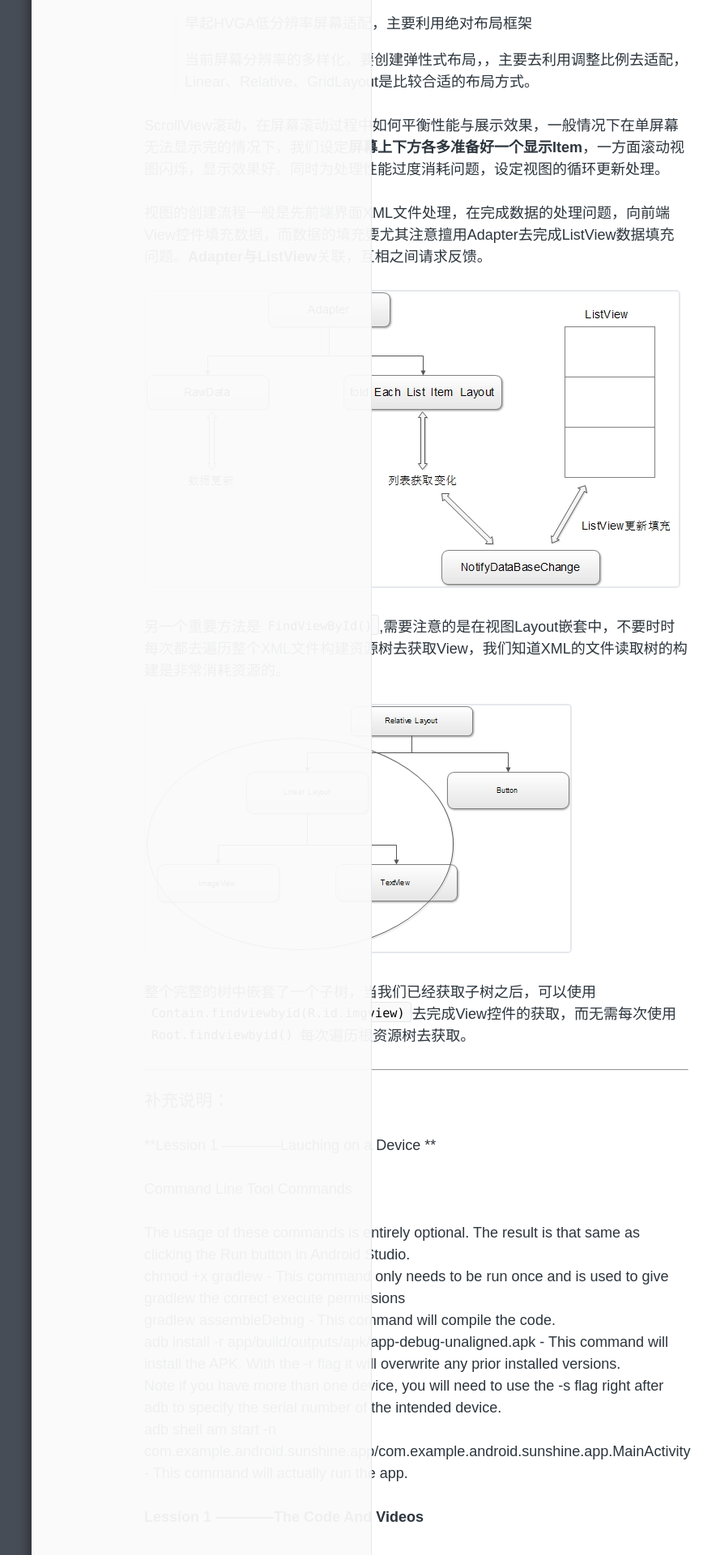
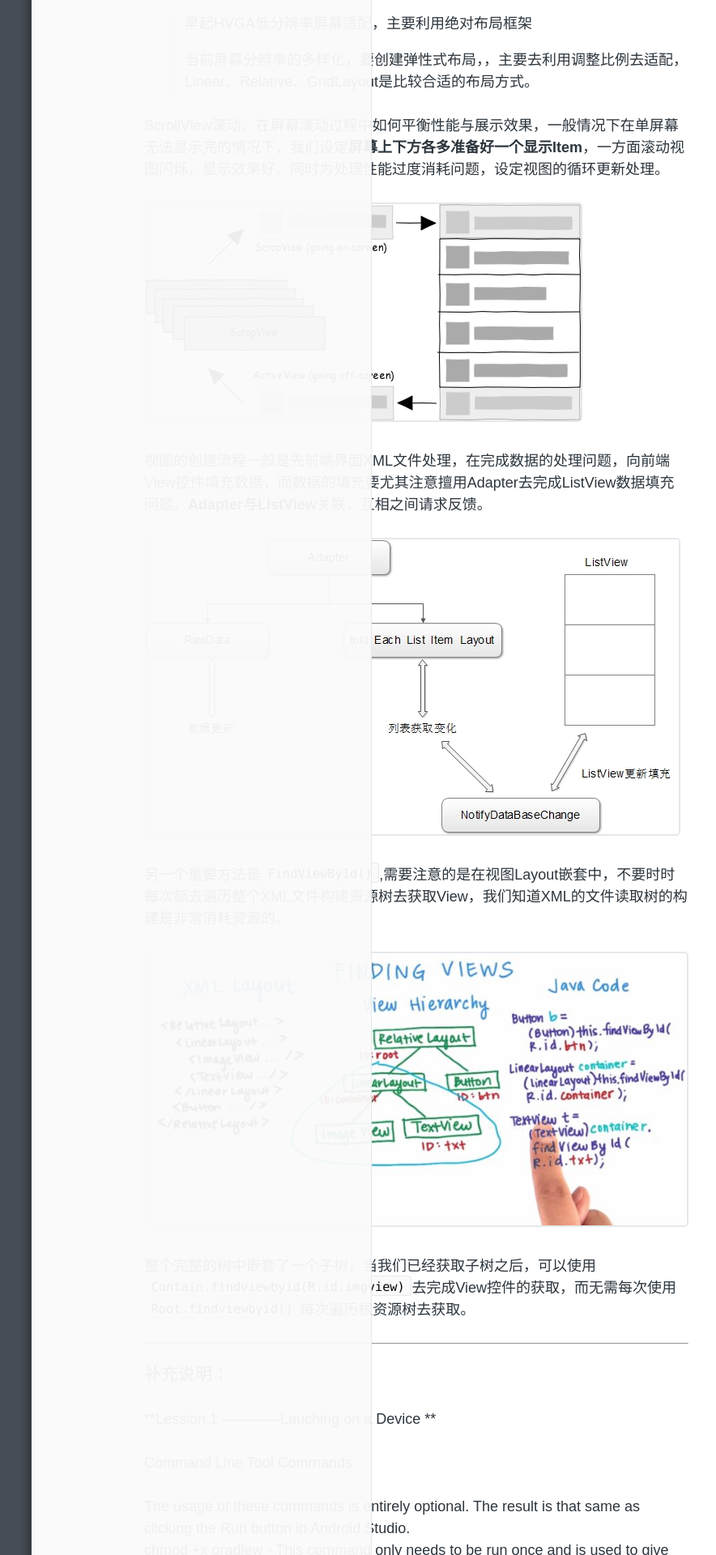
Before and after one commit to enlipan/enlipan.github.io, a Jekyll site: the page built from _posts/2015-4-12-The-Android-Beginning.md, in a window 1280 px wide. Shown: the part 1760-3680 px from the top of the page at 81% size, without its empty margins (126-1010 px from the left). Built offline with Jekyll 4.4.1, drawn with Linux system fonts in a browser that asks for light colours; comment, search, counter and statistics services are not loaded; some of the changed text lies outside the part shown.

Commit message:
modify Android begin 1

```diff
--- a/_posts/2015-4-12-The-Android-Beginning.md
+++ b/_posts/2015-4-12-The-Android-Beginning.md
@@ -41,6 +41,8 @@ Android屏幕适配：
 
 ScrollView滚动，在屏幕滚动过程中如何平衡性能与展示效果，一般情况下在单屏幕无法显示完的情况下，我们设定**屏幕上下方各多准备好一个显示Item**，一方面滚动视图闪烁，显示效果好。同时为处理性能过度消耗问题，设定视图的循环更新处理。
 
+![ScrollView](/assets/img/20150418/listviewscroll.png)
+
 视图的创建流程一般是先前端界面XML文件处理，在完成数据的处理问题，向前端View控件填充数据，而数据的填充要尤其注意擅用Adapter去完成ListView数据填充问题。**Adapter与ListView**关联，互相之间请求反馈。
 
 ![AdapterDataUpdate](/assets/img/20150418/AdapterDataupdate.jpg)
@@ -50,7 +52,6 @@ ScrollView滚动，在屏幕滚动过程中如何平衡性能与展示效果，
 ![FindViewById](/assets/img/20150418/Findviewbyid.jpg)
 
 整个完整的树中嵌套了一个子树，当我们已经获取子树之后，可以使用`Contain.findviewbyid(R.id.imgview)`去完成View控件的获取，而无需每次使用`Root.findviewbyid()`每次遍历根资源树去获取。
-
 
 
 ---
```
Also changed, not shown: assets/img/20150418/Findviewbyid.jpg, assets/img/20150418/listviewscroll.png (added).
